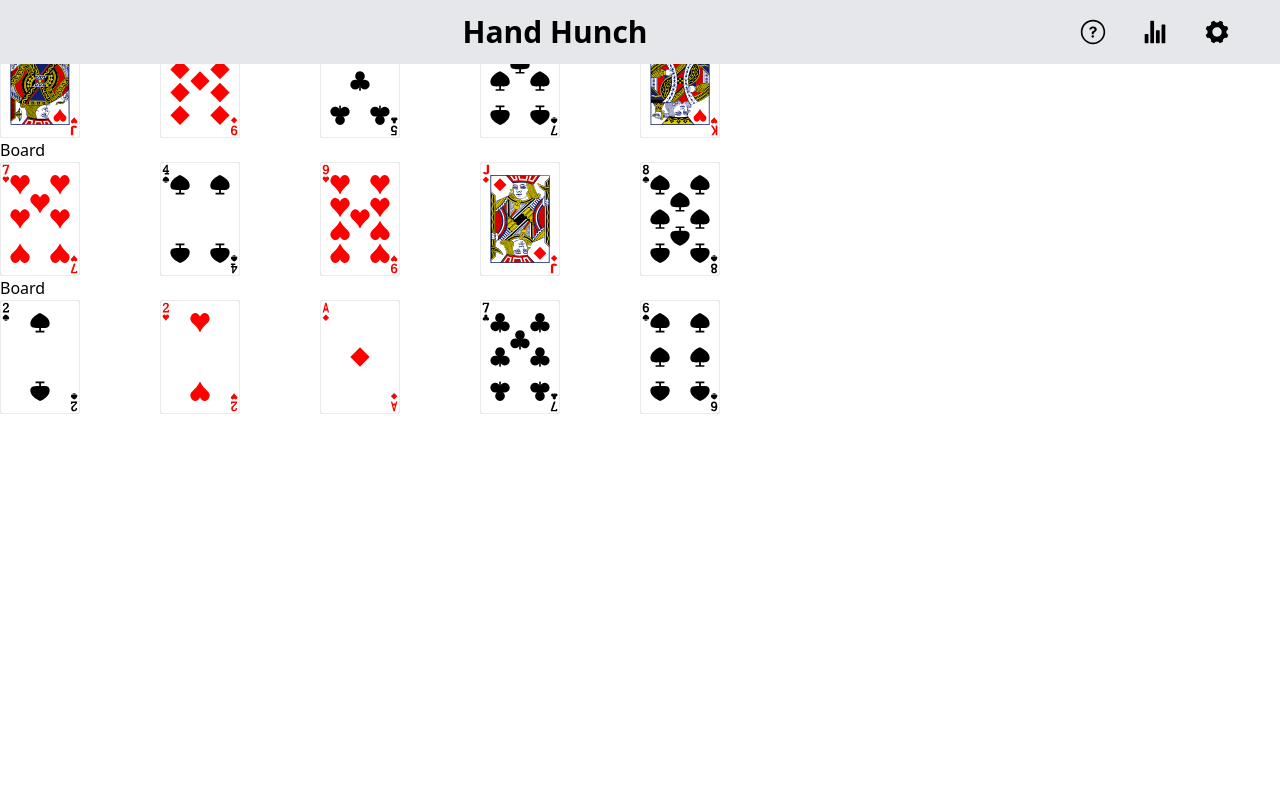
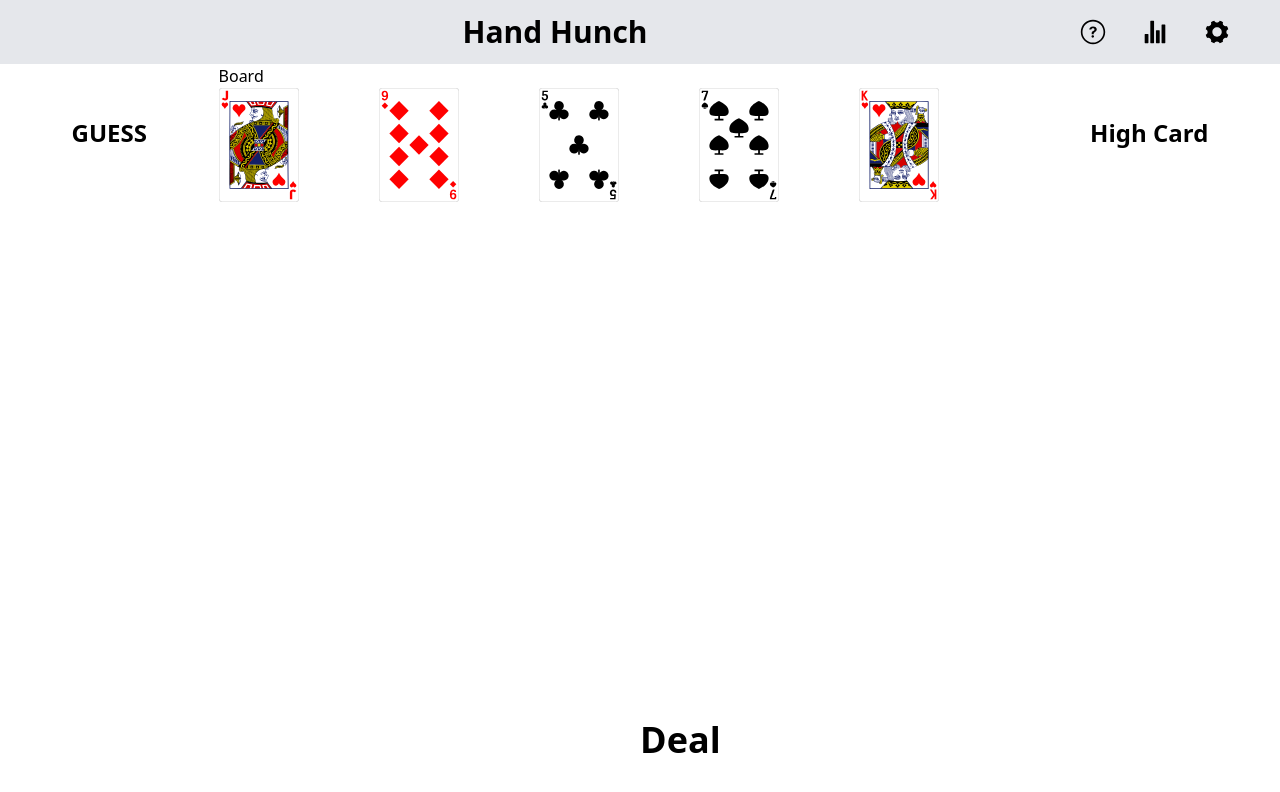
Before and after one commit to landerson02/Hand-Hunch, a Next.js app: page / in a window 1280 px wide. Shown: the top 792 px of the page. Built offline with nearby package versions, Linux system fonts and the light colour scheme.

Commit message:
Add questionable state

```diff
--- a/components/Nav.tsx
+++ b/components/Nav.tsx
@@ -4,6 +4,7 @@ import { IoIosHelpCircleOutline, IoIosStats, IoIosSettings } from "react-icons/i
 
 const Nav = () => {
   return (
+    <>
       <nav className='fixed z-40 flex w-full h-[4rem] items-center justify-between py-6 px-[40px] bg-gray-200'>
         <div></div>
         <h1 className='self-center font-bold text-black text-3xl'>Hand Hunch</h1>
@@ -49,6 +50,9 @@ const Nav = () => {
           </ul>
         </div>
       </nav>
+      {/* Spacer */}
+      <div className='z-40 w-full h-[4rem] bg-gray-200'></div>
+    </>
   )
 }
 export default Nav
--- a/components/Row.tsx
+++ b/components/Row.tsx
@@ -1,8 +1,19 @@
 import React from 'react';
+import Board from "@/components/Board";
+import {BoardType} from "@/objects/types";
 
-const Row = () => {
+type rowProps = {
+  board: BoardType,
+  strength: string
+}
+const Row = ({board, strength}: rowProps) => {
   return (
-    <div>Row</div>
+    <div className='flex justify-evenly w-[100%]'>
+      <div className='self-center font-extrabold text-2xl'>GUESS</div>
+      {board && board.cards ? <Board cards={board.cards}/> : null}
+      {/*<Board cards={board.cards}/>*/}
+      <div className='self-center font-extrabold text-2xl'>{strength}</div>
+    </div>
   );
 };
 
--- a/objects/game.ts
+++ b/objects/game.ts
@@ -15,9 +15,12 @@ export class Game {
   guesses: GuessType[];
   deal() {
     this.boards.push(new BoardType(this.deck.deal(5) as CardType[]));
+    console.log(this.boards)
   }
 
   guess(guess: GuessType) {
     this.guesses.push(guess);
   }
+
+
 }
--- a/pages/index.tsx
+++ b/pages/index.tsx
@@ -1,27 +1,51 @@
-import React from 'react';
+import React, { useState, useEffect } from 'react';
 import Board from '../components/Board';
 import Card from "@/components/Card";
 import { Deck } from "@/objects/deck";
 import { Game } from "@/objects/game";
-import {BoardType, CardType} from "@/objects/types";
+import {BoardType, CardType, GuessType} from "@/objects/types";
 import Nav from "@/components/Nav";
+import Row from "@/components/Row";
 
 export default function Home() {
-  let game = new Game();
-  game.deal();
-  game.deal();
-  let boards = []
-  for (let i = 0; i < game.boards.length; i++) {
-    let board = game.boards[i];
-    boards.push(<Board cards = {board.cards}/>);
+  const [game, setGame] = useState<Game>(new Game());
+  const [boards, setBoards] = useState<BoardType[]>([]);
+  const [guess, setGuess] = useState<GuessType>();
+  const [handStrangth, setHandStrength] = useState<string>('');
+
+
+  useEffect(() => {
+    setGame(game);
+    setBoards(game.boards);
+  }, []);
+
+  const handleGuessSubmit = () => {
+
   }
+
+
+  // for (let i = 0; i < game.boards.length; i++) {
+  //   let board = game.boards[i];
+  //   boards.push(<Board cards = {board.cards}/>);
+  // }
 
   return (
       <>
         <Nav />
-        {boards.map((board) => {
-          return board;
+        {/*{boards.map((board, index) => {*/}
+        {/*  return <Board key={index} {...board} />*/}
+        {/*})}*/}
+        {boards.map((board, index) => {
+          return <Row key={index} board={board} strength={"High Card"}/>
         })}
+        <button className='fixed bottom-10 left-1/2 font-extrabold text-4xl'
+          onClick={() => {
+          const newGame = new Game();
+          newGame.boards = [...game.boards];
+          newGame.deal();
+          setGame(newGame);
+          setBoards(newGame.boards);
+        }}>Deal</button>
       </>
   )
 }
```
Lines whose indentation alone changed are shown as unchanged.
